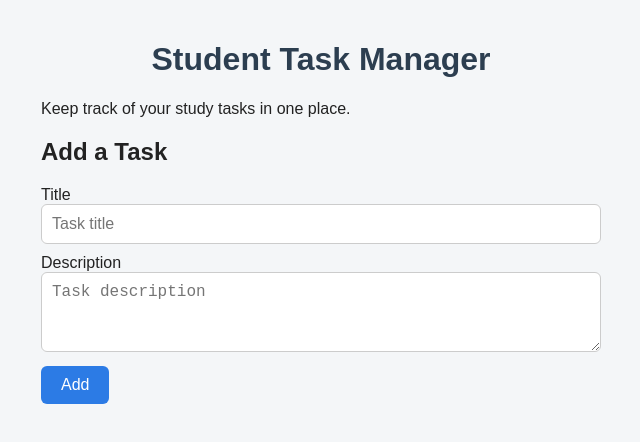
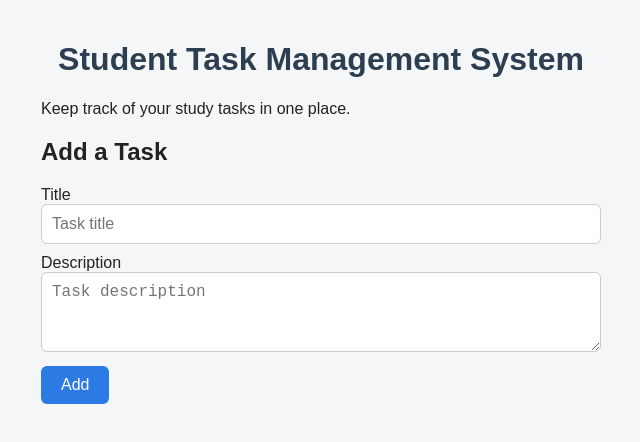
Before and after one commit to muhammadayanrauf/student-task-manager, a plain HTML site: page index.html in a window 1280 px wide. Shown: the whole page, without its empty margins (319-959 px from the left). Drawn offline with Linux system fonts and the light colour scheme.

Commit message:
update README title

```diff
--- a/index.html
+++ b/index.html
@@ -7,7 +7,7 @@
         <link rel = "stylesheet" href="style.css">
     </head>
     <body>
-        <h1> Student Task Manager</h1>
+        <h1> Student Task Management System</h1>
         <p> Keep track of your study tasks in one place.</p>
         <h2> Add a Task</h2>
         <label for="task-title">Title</Title></label>
```
